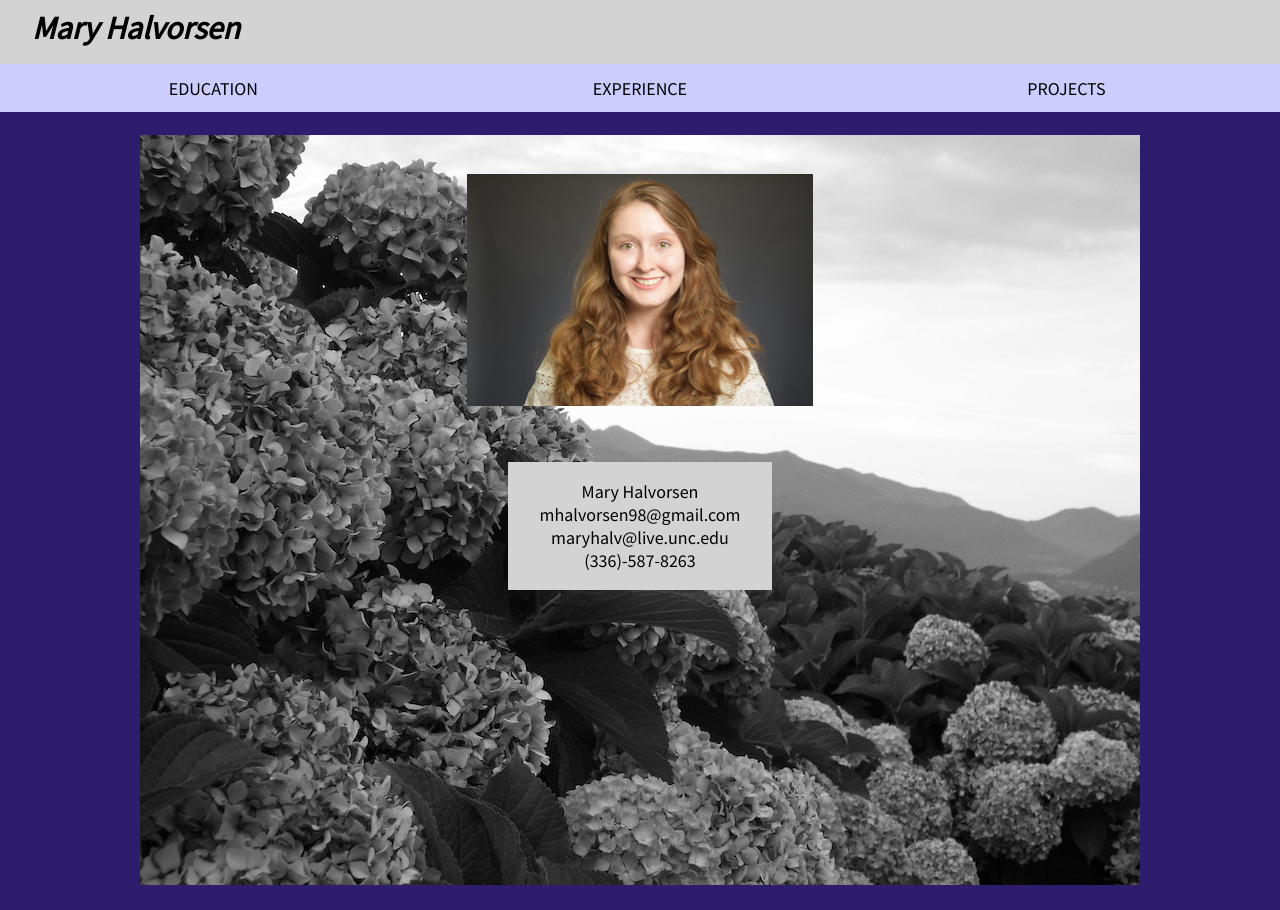
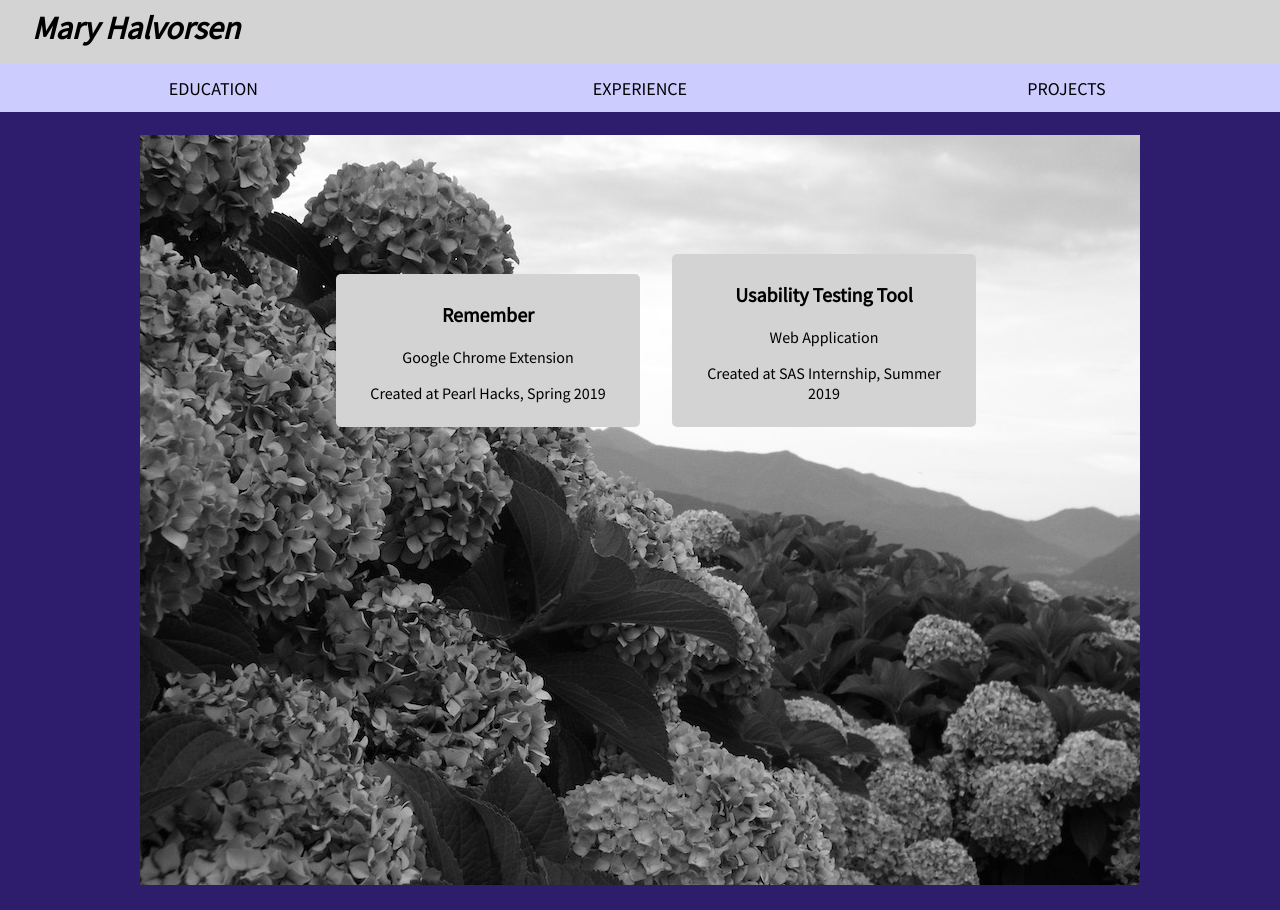
Before and after one commit to maryhalv/personalWebsite, a React (Create React App) app: page / in a window 1280 px wide. Both pictures are taken after a click on the button "PROJECTS". Shown: the top 910 px of the page. Built offline with nearby package versions, Linux system fonts and the light colour scheme.

Commit message:
project pages added

```diff
--- a/src/App.js
+++ b/src/App.js
@@ -5,6 +5,7 @@ import {Education} from './education.js';
 import {Landing} from './landing.js';
 import {Experience} from './experience/experience.js';
 import {Flowers as ReactComponent} from './images/flowers.jpg';
+import {Projects} from './projects/project.js';
 
 export class App extends React.Component {
     constructor(props) {
@@ -28,6 +29,12 @@ export class App extends React.Component {
             ReactDOM.unmountComponentAtNode(document.getElementById('d-section'));
             ReactDOM.render(<Experience/>, document.getElementById('d-section'));
   }
+
+  renderProjects() {
+              ReactDOM.unmountComponentAtNode(document.getElementById('d-section'));
+              ReactDOM.render(<Projects/>, document.getElementById('d-section'));
+    }
+
   render() {
     return (
         <div id ='d-page'>
@@ -40,7 +47,7 @@ export class App extends React.Component {
                 <button class='b-section' onClick={this.renderExperience}>
                     EXPERIENCE
                 </button>
-                <button class='b-section'>
+                <button class='b-section' onClick={this.renderProjects}>
                     PROJECTS
                 </button>
               </div>
--- a/src/experience/sas.js
+++ b/src/experience/sas.js
@@ -23,8 +23,9 @@ export class SAS extends React.Component {
                  <p>
                    I am currently continuing work on the unmoderated testing tool through refactoring and converting the class
                    components to functional components using React hooks. I have really enjoyed the opportunity
-                   to refactor the complex code that I built up from scratch, because I think that is an important part of
-                   improving my coding skills and I have certainly learned a great deal from it so far.
+                   to refactor the complex code that I built up from scratch. Each week I discover ways in which the code
+                   I pieced together this summer while using the frameworks I was in the process of learning can now be
+                   improved with new additions to those frameworks.
                  </p>
             </div>
             </React.Fragment>
--- /dev/null
+++ b/src/projects/project.js
@@ -0,0 +1,31 @@
+import React from 'react';
+import ReactDOM from 'react-dom';
+import '../styles/App.css';
+import '../styles/projects.css';
+import {Remember} from './remember.js';
+
+export class Projects extends React.Component {
+
+    renderRemember() {
+          ReactDOM.unmountComponentAtNode(document.getElementById('d-section'));
+          ReactDOM.render(<Remember/>, document.getElementById('d-section'));
+    }
+    render () {
+        return (
+        <React.Fragment>
+        <div id="projects-container">
+        <div id="project-tile" onClick={this.renderRemember}>
+                        <p id="project-title">Remember</p>
+                        <p>Google Chrome Extension</p>
+                        <p>Created at Pearl Hacks, Spring 2019</p>
+                    </div>
+        <div id="project-tile">
+            <p id="project-title">Usability Testing Tool</p>
+            <p>Web Application</p>
+            <p>Created at SAS Internship, Summer 2019</p>
+         </div>
+        </div>
+        </React.Fragment>
+        );
+    }
+}
--- /dev/null
+++ b/src/projects/remember.js
@@ -0,0 +1,41 @@
+import React from 'react';
+import '../styles/App.css';
+import '../styles/projects.css';
+
+export class Remember extends React.Component {
+
+    render() {
+        return (
+            <React.Fragment>
+            <div id="remember-tile">
+                <p>
+                I designed and constructed a google extension with two other women aimed as an aid for those living
+                with memory debilitating diseases. This extension was inspired by
+                existing chrome extensions that serve as landing pages to display time, date, and other information.
+                We tailored our extension to include the addition of reminders, emergency contact information, and facts
+                used to ground those who might find themselves panicking in a moment of memory retrieval failure.
+                The setup-page was created to be used with the help of family members or caretakers to help enter in the correct information
+                for the user of this extension.
+                </p>
+                <div id="d-setup-img">
+                </div>
+                <p>
+                This was my first hackathon experience, and I was wary of how to coordinate and create a project form scratch
+                in such a small amount of time. I learned that one of the most important first steps in a hackathon is discussing
+                skills and abilities among your teammates and to delegate tasks.
+                I was responsible for the JavaScript
+                functionality of the extension aimed as an aid for those living with memory debilitating diseases.
+                </p>
+                <p>
+                When it came time to turn in our project and to present it to the judges, I was in low spirits because I was not
+                comfortable with the fact that we had turned in our project without all of the functionality that we had originally
+                planned to include. However, the judges were still impressed with the tool that we had created and we clearly
+                stated future implementations of the tool that would add more functionality and accessibility.
+                We ended up winning second place overall, and made the experience even more rewarding than I had hoped.
+                </p>
+
+            </div>
+            </React.Fragment>
+        );
+    }
+}
--- a/src/styles/experience.css
+++ b/src/styles/experience.css
@@ -7,31 +7,33 @@
 }
 
 #sas-tile {
-        width: 40rem;
+        width: 50%;
         margin: 10% auto auto auto;
         background: white;
         color: black;
         text-align: left;
         padding: 0.5rem 2rem 0.5rem 2rem;
-        border: solid 1px black;
+      /* border: solid 1px black; */
+        border-radius: 5px;
 }
 
 #toch-tile {
-        width: 40rem;
+        width: 50%;
          margin: 10% auto auto auto;
             background: white;
             color: black;
             text-align: left;
             padding: 0.5rem 2rem 0.5rem 2rem;
-            border: solid 1px black;
+            border-radius: 5px;
 }
 
 #d-tile-ex {
     width: 15rem;
     margin: 1rem auto 0 2rem;
-    background: white;
+    background: lightgray;
     color: black;
     display: inline-block;
     padding: 0.5rem 2rem 0.5rem 2rem;
-    border: solid 1px black;
+
+    border-radius: 5px;
 }
--- /dev/null
+++ b/src/styles/projects.css
@@ -0,0 +1,38 @@
+
+#projects-container {
+    text-align: center;
+    margin-top: 10%;
+}
+
+#project-title {
+    font-size: 1.25rem;
+    font-weight: bold;
+}
+
+#project-tile {
+    width: 15rem;
+    margin: 1rem auto 0 2rem;
+    background: lightgray;
+    color: black;
+    display: inline-block;
+    padding: 0.5rem 2rem 0.5rem 2rem;
+    border-radius: 5px;
+}
+
+#remember-tile {
+    width: 50%;
+    margin: 10% auto auto auto;
+    background: white;
+    color: black;
+    text-align: left;
+    padding: 0.5rem 2rem 0.5rem 2rem;
+    border-radius: 5px;
+}
+
+#d-setup-img {
+background-image: url(../images/setup.png);
+width: 15rem;
+height: 15rem;
+background-repeat: no-repeat;
+margin: auto;
+}
```
Also changed, not shown: src/images/setup.png (added).
